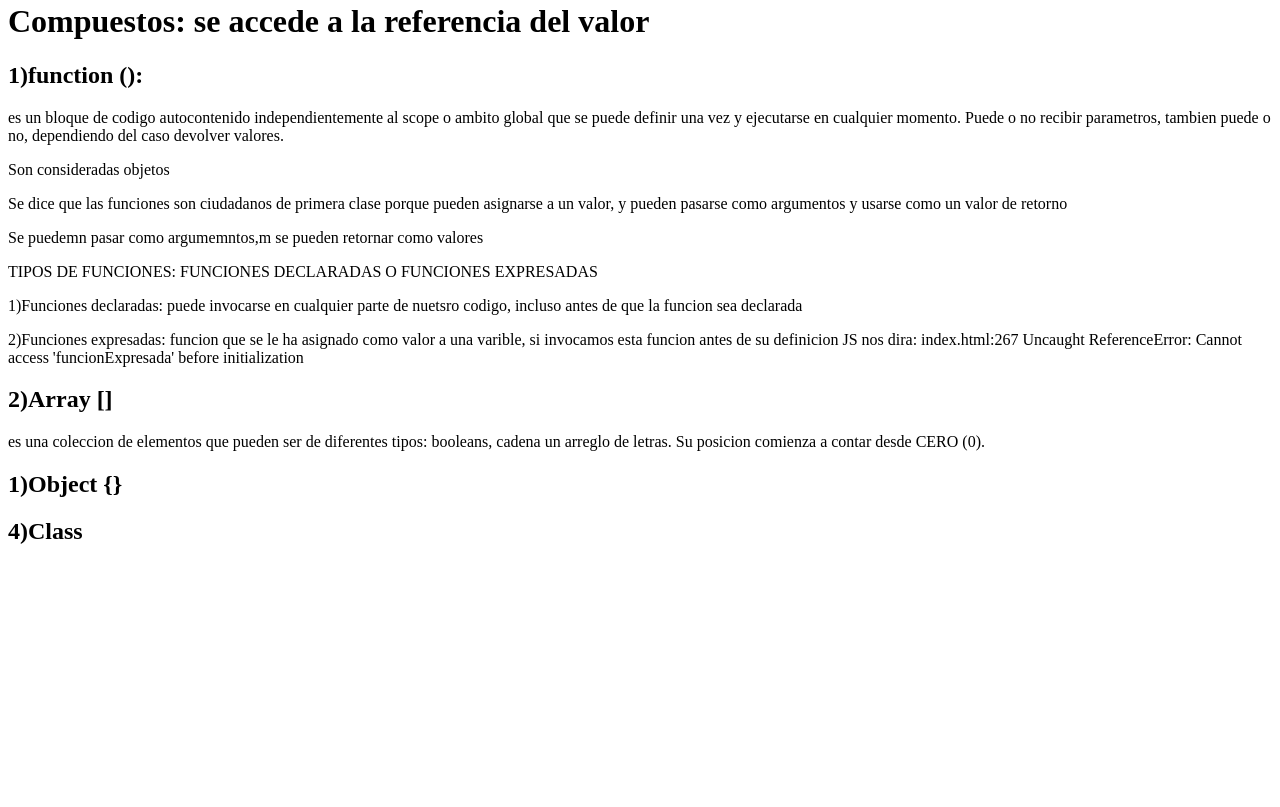
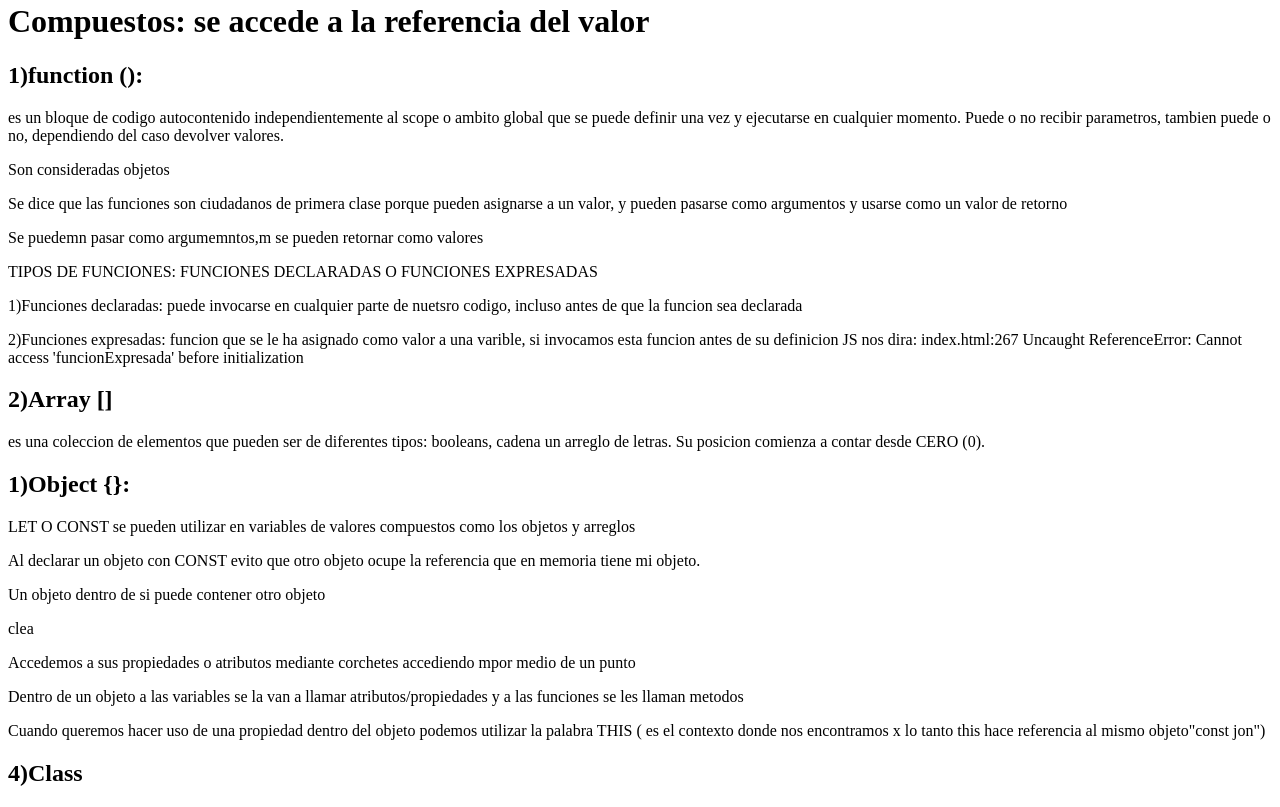
Before and after one commit to CyntiaCarrizo/Javascript, a plain HTML site: page index.html in a window 1280 px wide. Shown: the part 3273-4080 px from the top of the page. Before the commit the page ends 3838 px from the top, so only its background shows below. Drawn offline with Linux system fonts and the light colour scheme.

Commit message:
mas metodo de arreglos: splice, indexOff, unshift,shift

```diff
--- a/index.html
+++ b/index.html
@@ -158,8 +158,13 @@
        <h2>2)Array []</h2>
         <p>es una coleccion de elementos que pueden ser de diferentes tipos: booleans, cadena un arreglo de letras. Su posicion comienza a contar desde CERO (0).</p>
 
-        <h2>1)Object {}</h2>
-
+        <h2>1)Object {}:</h2>
+            <p>LET O CONST se pueden utilizar en variables de valores compuestos como los objetos y arreglos</p>
+            <p>Al declarar un objeto con CONST evito que otro objeto ocupe la referencia que en memoria tiene mi objeto.</p>
+             <p>Un objeto dentro de si puede contener otro objeto</p>   clea
+             <p>Accedemos a sus propiedades o atributos mediante corchetes accediendo mpor medio de un punto</p>
+             <p>Dentro de un objeto a las variables se la van a llamar atributos/propiedades y a las funciones se les llaman metodos</p>
+             <p>Cuando queremos hacer uso de una propiedad dentro del objeto podemos utilizar la palabra THIS ( es el contexto donde nos encontramos x lo tanto this hace referencia al mismo objeto"const jon")</p>
 
     <h2>4)Class </h2>
 
@@ -466,7 +471,109 @@ colores.forEach(function(el,index){
     console.log(`<li id="${index}">${el}</li>`)
 })
 
+colores.unshift('blanco') // Añade "blanco" al inicio
+console.log(colores)// ["blanco","rojo" ,"verde", "azul"]
 
+
+colores.shift() // Elimina "blanco" del inicio
+console.log(colores)// ["rojo", "verde","azul"]
+
+//encontrar el indicede un elemnto del array
+let pos =colores.indexOf('verde') // (pos) es la posición para abreviar
+console.log(pos)//1
+
+//elimirnar elemento mediante su posicion
+/*Eliminamos "verde" del array pasándole dos parámetros: la posición del primer elemento que se elimina y el número de elementos que queremos
+ eliminar. De esta forma, .splice(pos, 1) empieza en la posición que nos indica el valor de la variable pos y elimina 1 elemento. En este caso,
+  como pos vale 1, elimina un elemento comenzando en la posición 1 del array, es decir "verde".*/
+
+  let elementoEliminado= colores.splice(pos,1)
+  console.log(elementoEliminado)//verde
+
+
+  // Eliminar varios elementos a partir de una posición
+ /*Nota:
+Con .splice() no solo se puede eliminar elementos del array, si no que también podemos extraerlos guardándolo en un nuevo array. ¡Ojo!
+que al hacer esto estaríamos modificando el array de origen.*/
+
+let vegetales = ['Repollo', 'Nabo', 'Rábano', 'Zanahoria']
+console.log(vegetales)// ["Repollo", "Nabo", "Rábano", "Zanahoria"]
+
+let pos2 = 1, numElementos = 2
+
+let elementosEliminados = vegetales.splice(pos2, numElementos)
+// ["Nabo", "Rábano"] ==> Lo que se ha guardado en "elementosEliminados"
+
+console.log(vegetales)
+// ["Repollo", "Zanahoria"] ==> Lo que actualmente tiene "vegetales"
+
+//Copiar un Array
+let copiaArray = vegetales.slice();
+// ["Repollo", "Zanahoria"]; ==> Copiado en "copiaArray"
+
+/*console.log("************************************************OBJETOS*********************************************")
+
+//clase 12: OBJETOS
+//LET O CONST SE PUEDEN UTILIZAR EN VARIABLES DE VALORES COMPUESTOS COMO LOS OBJETOS Y ARREGLOS
+//AL DECLARAR UN OBJETO CON CONST EVITO QUE OTRO OBJETO OCUPE LA REFERENCIA QUE EN MEMORIA TIENE MI OBJETO.
+
+
+let a=new String("hola");
+console.log(a)
+
+const b={};
+console.log(b)
+
+const c= new Object();
+console.log(c)
+
+//UN OBJETO ES UN JUEGO DE LLAVE/VALOR
+//UN OBJETO DENTRO DE SI PUEDE CONTENER A OTRO OBJETO
+//ACCEDEMOS A SUS PROPIEDADES O ATRBUTOS MEDIANTE CORCHETESO ACCEDIENDO POR MEDIO DE UN PUNTO
+//DENTRO DE UN OBJETOS A LAS VARIABLES SE LE VAN A LLAMAR ATRIBUTOS/PROPIEDADES Y A LAS FUNCIONES SE LES LLAMAN METODOS
+//CUANDO YO QUIERO HACER USO DE UNA PROPIEDAD DENTRO DEL OBJETO  PODEMOS UTILIZAR LA PLABRA "THIS"( es el contexto donde nos encontramos x lo tanto this hace referencia al mismo objeto"const jon")
+const jon={
+    nombre:"jon",
+    apellido:"mircha",
+    edad: 35,
+    pasatiempos:["correr","hacer ejercicios","dar clases"],
+    soltero: false,
+    contacto:{
+        email:"jonmircha@gmail.com",
+        twitter:"@jonmiercha",
+        movil:"03816205974"
+    },
+    saludar: function(){
+        console.log("hola :-)")
+    },
+    decirMiNombre: function(){
+        console.log(`hola me llamo ${this.nombre} ${this.apellido} y tengo ${this.edad} años y me puedes seguir como ${this.contacto.twitter} en twitter.` )
+    }
+}
+
+jon.decirMiNombre();
+console.log(jon);
+console.log(jon["nombre"]);
+console.log(jon["apellido"]);
+console.log(jon.nombre)
+console.log(jon.edad)
+console.log(jon.soltero);
+console.log(jon.pasatiempos);
+console.log(jon.pasatiempos[1]);//accedo a la posicion del atributo que deseo mediante corchetes en un arreglo dentro del objeto
+console.log(jon.contacto);
+console.log(jon.contacto.twitter);//accedo a la posicion del atributo que deseo mediante un punto en un objeto qu}e se encuentra dentro de otro objeto
+jon.saludar();//asi ejecuto la funcion saludar que tiene de console.log "hola :)"
+
+ //KEYS: METODO QUE TIENE EL PROTOTIPO OBJECT DE JS QUE ME PERMITE LISTAR TODAS LAS LLAVES DEL OBJETO
+console.log(Object.keys(jon));
+
+
+//VALUES:METODO QUE ME DA EL VALOR  DE MIS LLAVES
+console.log(Object.values(jon));
+
+//ME PERMITE SABER SI UN OBJETO TIENE CIETA PROPIEDAD
+console.log(jon.hasOwnProperty("nombre"));
+console.log(jon.hasOwnProperty("_nacimiento"));*/
 
 </script>
 </body>
```
